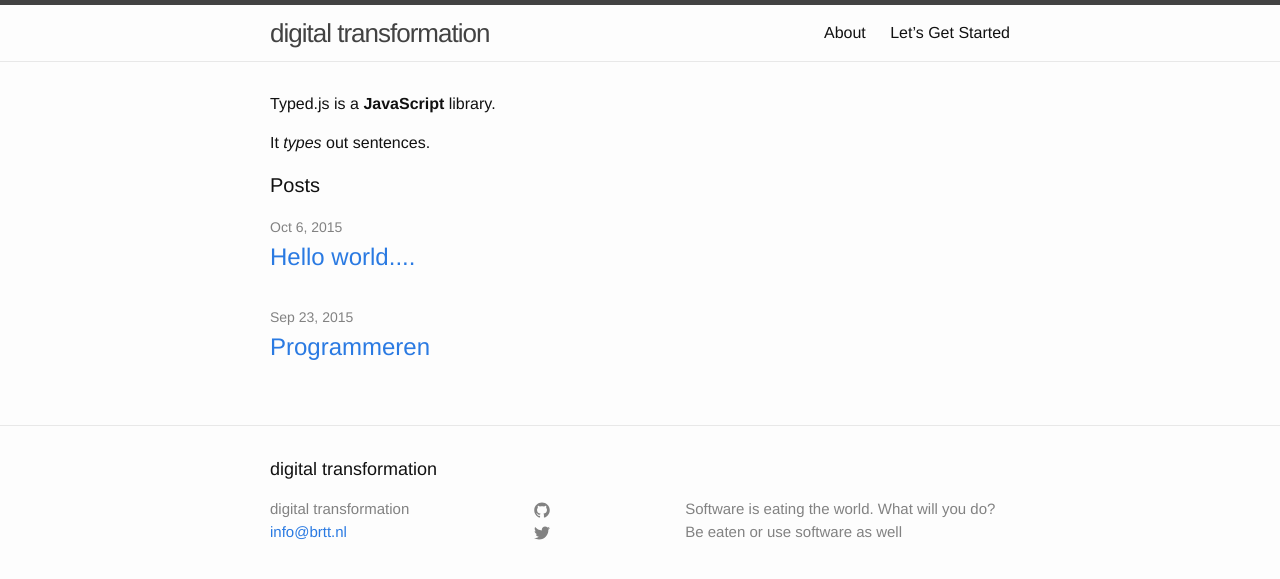
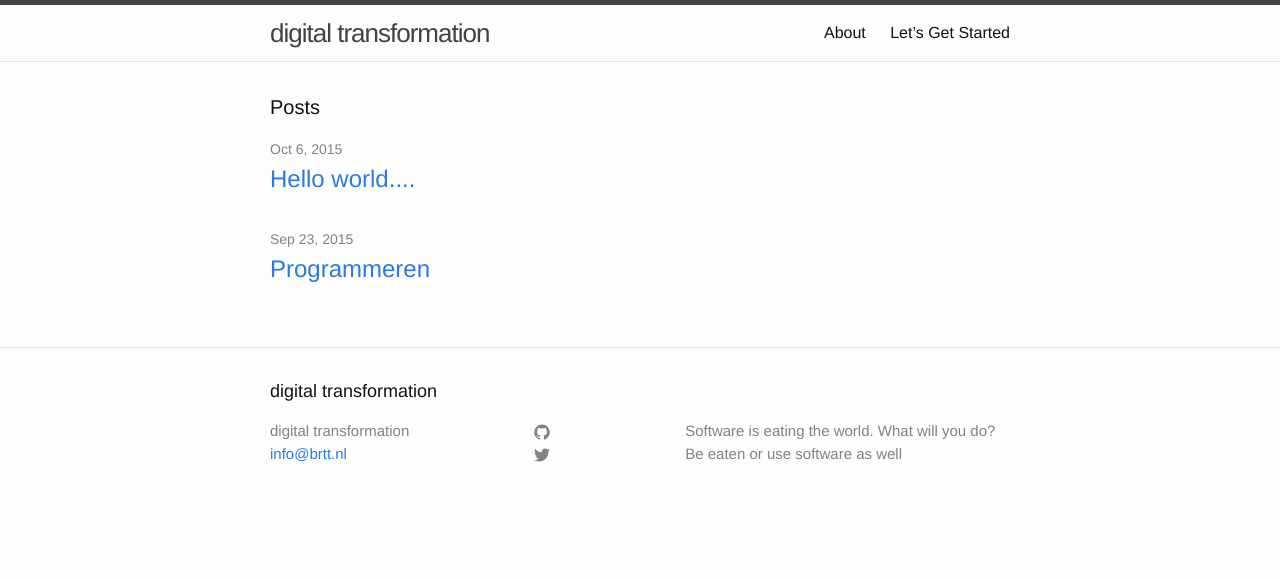
Before and after one commit to wijnandb/wijnandb.github.io, a Jekyll site: the page built from index.html, in a window 1280 px wide. Shown: the top 579 px of the page. Built offline with Jekyll 4.4.1, drawn with Linux system fonts in a browser that asks for light colours.

Commit message:
Update index.html

```diff
--- a/index.html
+++ b/index.html
@@ -1,16 +1,7 @@
 ---
 layout: default
 ---
-<script>
-  var typed = new Typed('#typed', {
-    stringsElement: '#typed-strings'
-  });
-</script>
-<div id="typed-strings">
-    <p>Typed.js is a <strong>JavaScript</strong> library.</p>
-    <p>It <em>types</em> out sentences.</p>
-</div>
-<span id="typed"></span>
+
 
 <div class="home">
 
```
